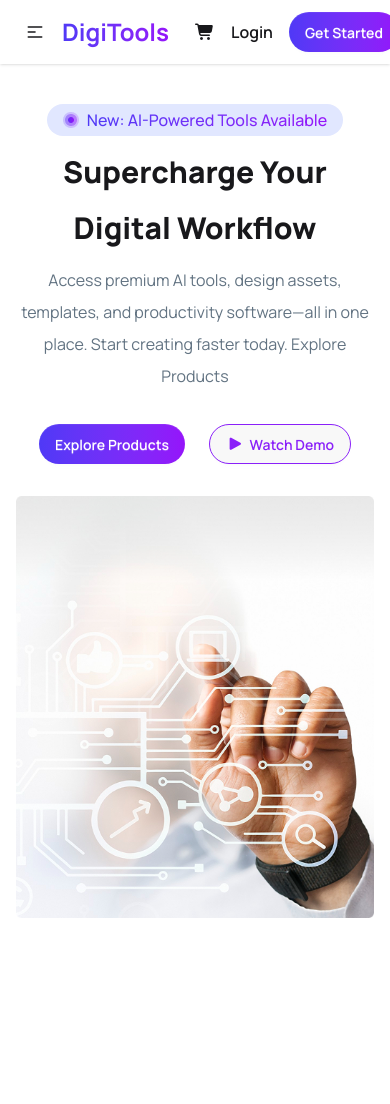
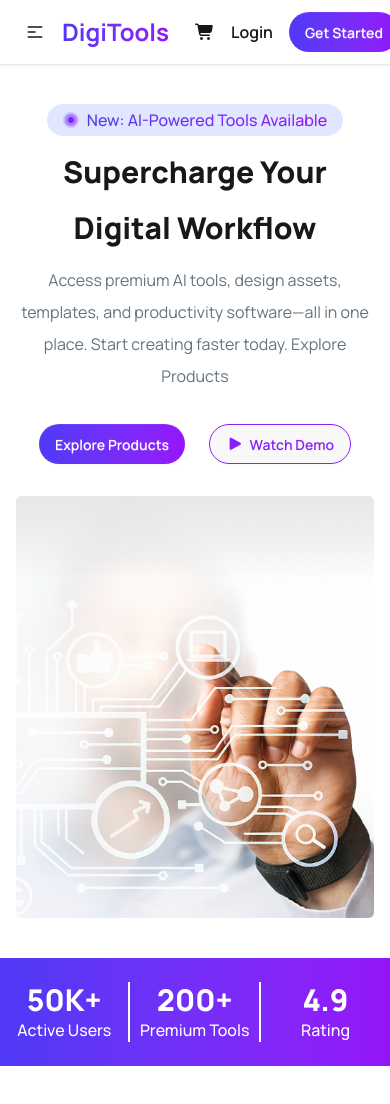
Before and after one commit to salmansahed/DigiTools, a React (Vite) app: page / in a window 390 px wide. Before the commit the page ends 958 px from the top, so only its background shows below. Built offline with nearby package versions, Linux system fonts and the light colour scheme.

Commit message:
implement achievements section with mobile responsive layout

```diff
--- a/src/App.jsx
+++ b/src/App.jsx
@@ -2,6 +2,7 @@ import { ToastContainer } from 'react-toastify'
 import './App.css'
 import NavBar from './components/NavBar'
 import Banner from './components/Banner'
+import Achievements from './components/Achievements'
 
 
 function App() {
@@ -11,6 +12,7 @@ function App() {
     <ToastContainer/>
     <NavBar/>
     <Banner/>
+    <Achievements/>
     </>
   )
 }
--- /dev/null
+++ b/src/components/Achievements.jsx
@@ -0,0 +1,24 @@
+import React from 'react';
+
+const Achievements = () => {
+    return (
+        <div className='bg-linear-to-r from-[#4F39F6] to-[#9514FA] py-6 md:py-10 xl:py-14 my-10'>
+            <div className='container mx-auto flex items-center justify-between'>
+                <div className='text-center text-white w-full border-r-2'>
+                    <h1 className='text-3xl md:text-4xl xl:text-5xl 2xl:text-6xl font-black'>50K+</h1>
+                    <p className='xl:text-xl 2xl:text-2xl font-medium'>Active Users</p>
+                </div>
+                <div className='text-center text-white w-full border-r-2'>
+                    <h1 className='text-3xl md:text-4xl xl:text-5xl 2xl:text-6xl font-black'>200+</h1>
+                    <p className='xl:text-xl 2xl:text-2xl font-medium'>Premium Tools</p>
+                </div>
+                <div className='text-center text-white w-full '>
+                    <h1 className='text-3xl md:text-4xl xl:text-5xl 2xl:text-6xl font-black'>4.9</h1>
+                    <p className='xl:text-xl 2xl:text-2xl font-medium'>Rating</p>
+                </div>
+            </div>
+        </div>
+    );
+};
+
+export default Achievements;
--- a/src/components/Banner.jsx
+++ b/src/components/Banner.jsx
@@ -4,7 +4,7 @@ import icon1 from "../assets/images/icon-1.png";
 
 const Banner = () => {
   return (
-    <div className="flex flex-col gap-8 md:gap-0 md:flex-row items-center justify-between container mx-auto py-10 md:py-16 px-4">
+    <div className="flex flex-col gap-8 md:gap-0 md:flex-row items-center justify-between container mx-auto my-10 md:my-16 px-4">
       <div className="space-y-2 text-center md:text-left">
         <div className="inline-block">
           <p className="bg-[#e1e7ff] flex items-center gap-2 px-4 py-1 rounded-full">
```
